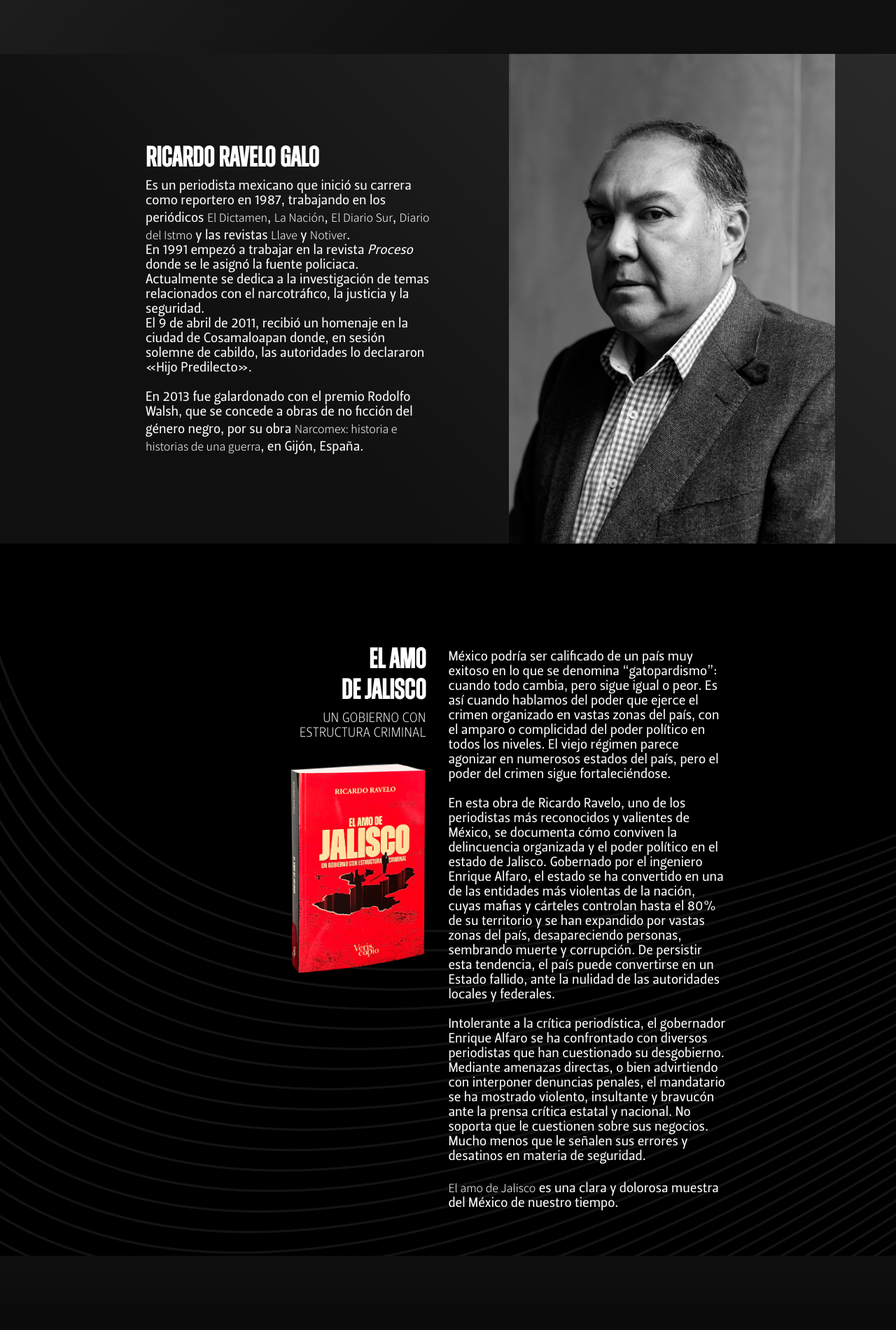
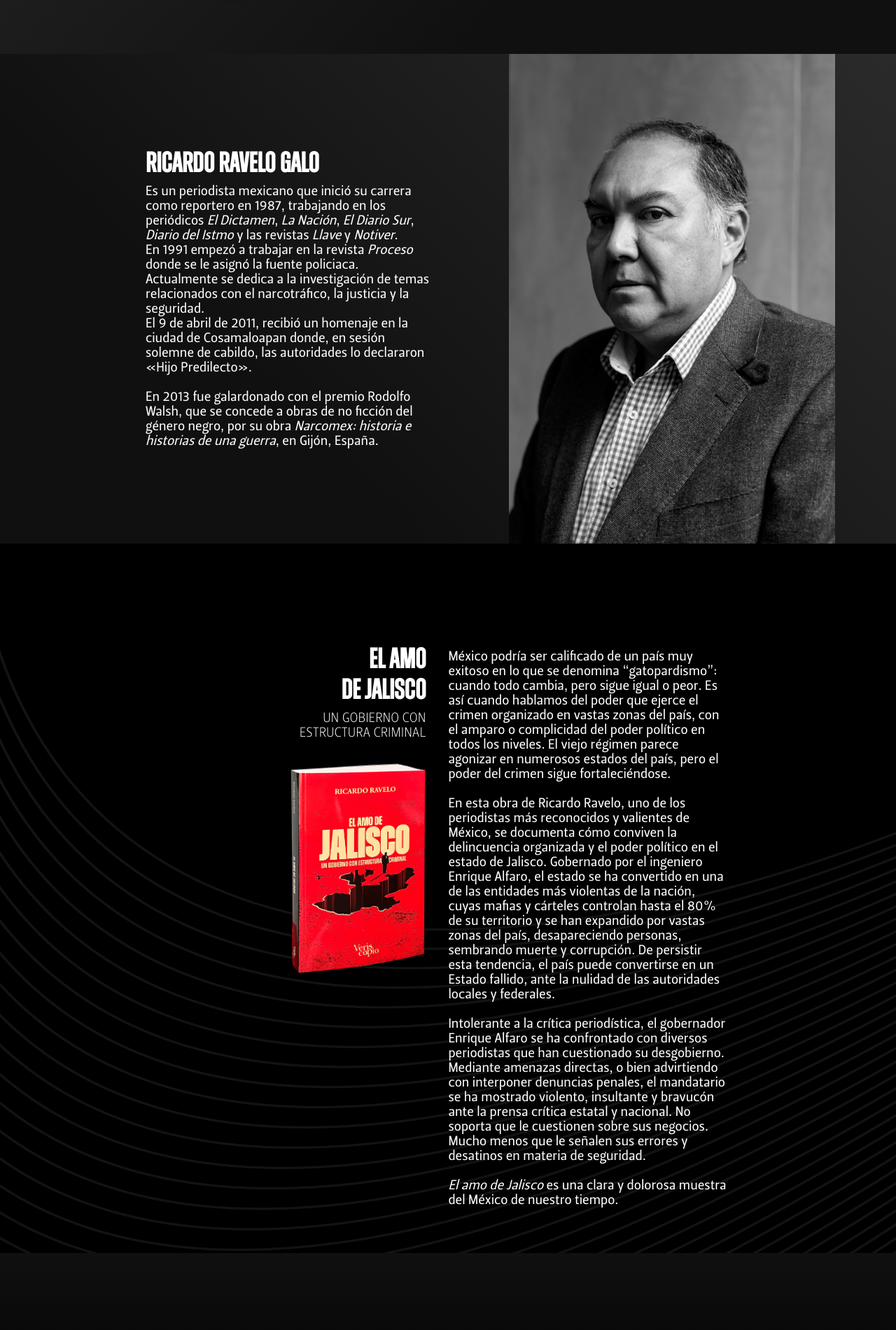
Before and after one commit to moncadayunuen/inefable, a React (Create React App) app: page / in a window 1280 px wide. Shown: the part 723-2624 px from the top of the page at 70% size. Built offline with nearby package versions, Linux system fonts and the light colour scheme.

Commit message:
span -> i

```diff
--- a/src/App.scss
+++ b/src/App.scss
@@ -365,7 +365,7 @@ main {
           font-family: "LeituraSans-Grot2";
           width: 100%;
           max-width: 400px;
-          font-size: 1rem;
+          font-size: 1.2rem;
           font-weight: 300;
         }
       }
--- a/src/pages/landing.js
+++ b/src/pages/landing.js
@@ -83,12 +83,12 @@ const Landing = () => {
                 <div className={'bio-container'}>
                     <div className={'bio-info'}>
                         <h2>Ricardo Ravelo Galo</h2>
-                        <p>Es un periodista mexicano que inició su carrera como reportero en 1987, trabajando en los periódicos  <span>El Dictamen</span>, <span>La Nación</span>, <span>El Diario Sur</span>, <span>Diario del Istmo</span> y las revistas <span>Llave</span> y <span>Notiver</span>.
+                        <p>Es un periodista mexicano que inició su carrera como reportero en 1987, trabajando en los periódicos  <i>El Dictamen</i>, <i>La Nación</i>, <i>El Diario Sur</i>, <i>Diario del Istmo</i> y las revistas <i>Llave</i> y <i>Notiver</i>.
                             <br />En 1991 empezó a trabajar en la revista <i>Proceso</i> donde se le asignó la fuente policiaca. Actualmente se dedica a la investigación de temas relacionados con el narcotráfico, la justicia y la seguridad. <br/>El 9 de abril de 2011, recibió un homenaje en la
                             ciudad de Cosamaloapan donde, en sesión solemne
                             de cabildo, las autoridades lo declararon «Hijo Predilecto».
                             <br/><br/>
-                            En 2013 fue galardonado con el premio Rodolfo Walsh, que se concede a obras de no ficción del género negro, por su obra <span>Narcomex: historia e historias de una guerra</span>, en Gijón, España.</p>
+                            En 2013 fue galardonado con el premio Rodolfo Walsh, que se concede a obras de no ficción del género negro, por su obra <i>Narcomex: historia e historias de una guerra</i>, en Gijón, España.</p>
                     </div>
                     <div className={'bio-img'}><img alt={''} src={bio} /></div>
                 </div>
@@ -108,7 +108,7 @@ const Landing = () => {
                             <br /><br />
                             En esta obra de Ricardo Ravelo, uno de los periodistas más reconocidos y valientes de México, se documenta cómo conviven la delincuencia organizada y el poder político en el estado de Jalisco. Gobernado por el ingeniero Enrique Alfaro, el estado se ha convertido en una de las entidades más violentas de la nación, cuyas mafias y cárteles controlan hasta el 80% de su territorio y se han expandido por vastas zonas del país, desapareciendo personas, sembrando muerte y corrupción. De persistir esta tendencia, el país puede convertirse en un Estado fallido, ante la nulidad de las autoridades locales y federales.
                             <br /><br />
-                            Intolerante a la crítica periodística, el gobernador Enrique Alfaro se ha confrontado con diversos periodistas que han cuestionado su desgobierno. Mediante amenazas directas, o bien advirtiendo con interponer denuncias penales, el mandatario se ha mostrado violento, insultante y bravucón ante la prensa crítica estatal y nacional. No soporta que le cuestionen sobre sus negocios. Mucho menos que le señalen sus errores y desatinos en materia de seguridad. <br/><br/> <span>El amo de Jalisco</span> es una clara y dolorosa muestra del México de nuestro tiempo.
+                            Intolerante a la crítica periodística, el gobernador Enrique Alfaro se ha confrontado con diversos periodistas que han cuestionado su desgobierno. Mediante amenazas directas, o bien advirtiendo con interponer denuncias penales, el mandatario se ha mostrado violento, insultante y bravucón ante la prensa crítica estatal y nacional. No soporta que le cuestionen sobre sus negocios. Mucho menos que le señalen sus errores y desatinos en materia de seguridad. <br/><br/> <i>El amo de Jalisco</i> es una clara y dolorosa muestra del México de nuestro tiempo.
                         </p>
                     </div>
                 </div>
```
